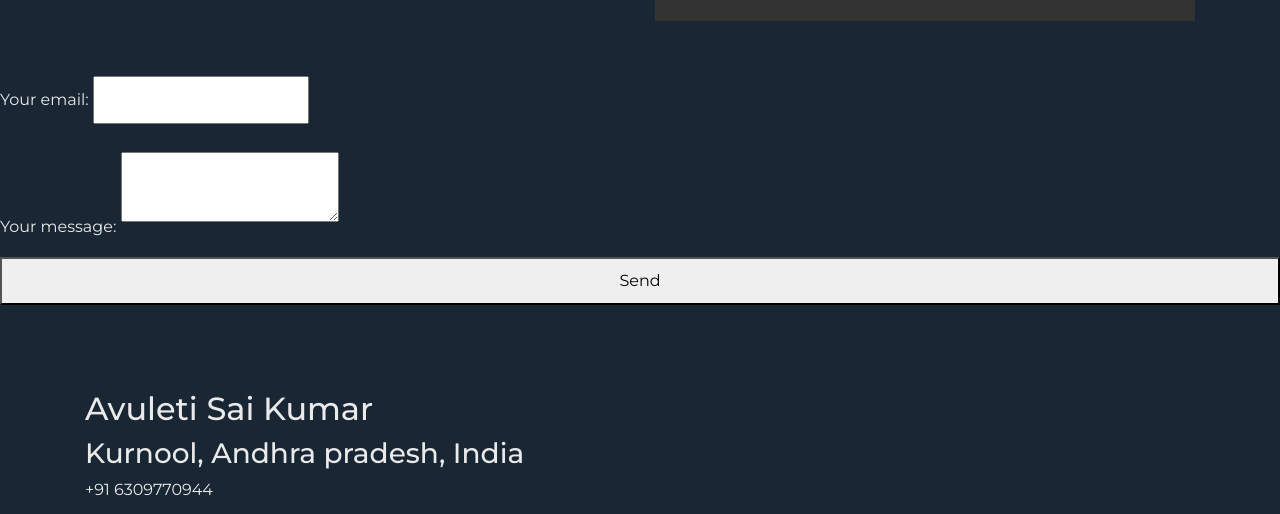
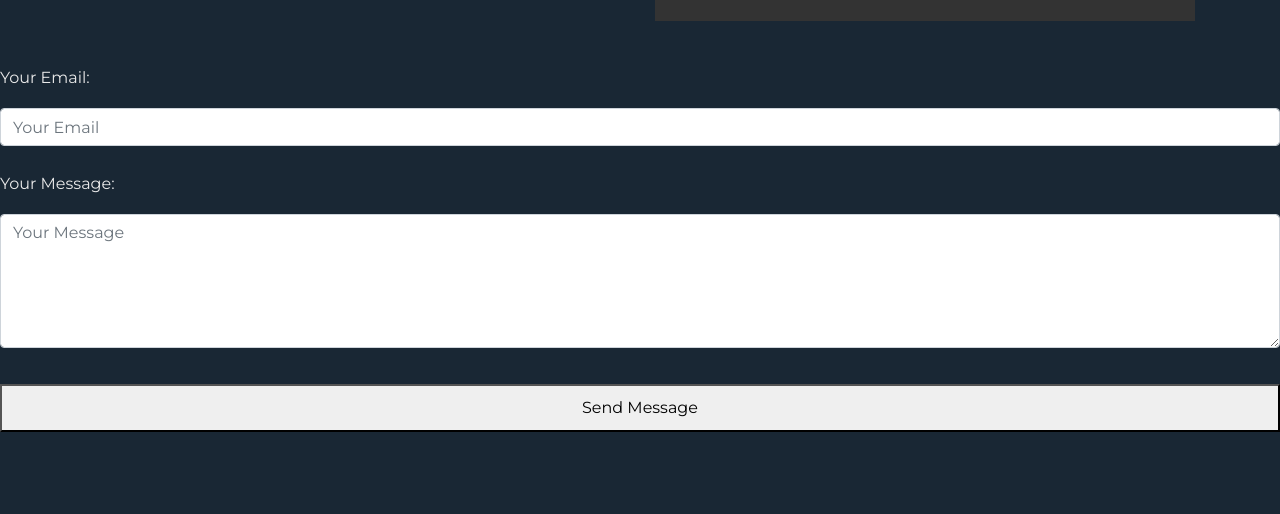
Before and after one commit to saisurya6174/Sai-Kumar-Avuleti, a plain HTML site: page index.html in a window 1280 px wide. Shown: the part 4327-4841 px from the top of the page. Drawn offline with nearby package versions, Linux system fonts and the light colour scheme.

Commit message:
Update index.html

```diff
--- a/index.html
+++ b/index.html
@@ -457,17 +457,17 @@
 <!-- Blog End -->
 
    <!-- Contact Start -->
- <div id="contact-me">
-    <form action="https://formspree.io/f/xvgkbjrl" method="POST">
-        <label>
-            Your email:
-            <input type="email" name="email">
-        </label>
-        <label>
-            Your message:
-            <textarea name="message"></textarea>
-        </label>
-        <button type="submit">Send</button>
+<div id="contact-me">
+    <form action="https://formspree.io/f/xvgkbjrl" method="POST" class="contact-form">
+        <div class="form-group">
+            <label for="email">Your Email:</label>
+            <input type="email" id="email" name="email" class="form-control" required placeholder="Your Email" />
+        </div>
+        <div class="form-group">
+            <label for="message">Your Message:</label>
+            <textarea id="message" name="message" class="form-control" rows="5" required placeholder="Your Message"></textarea>
+        </div>
+        <button type="submit" class="btn-submit">Send Message</button>
     </form>
 </div>
 
```
